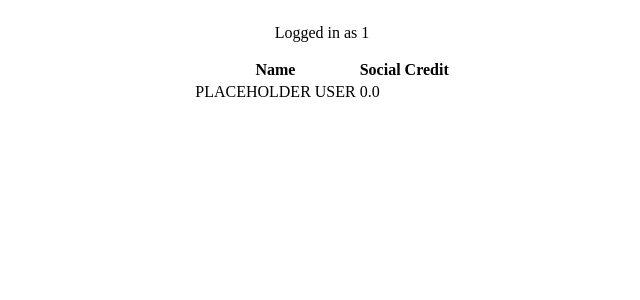
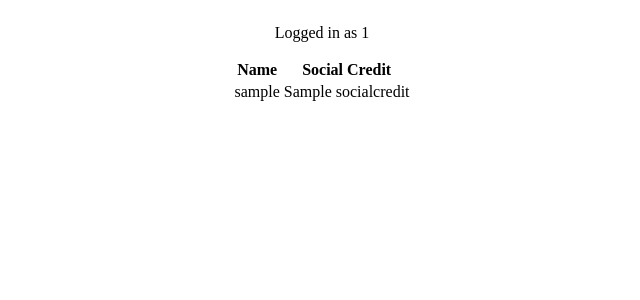
Before and after one commit to Earlo/Junction2021, a Flask app: page /protected in a window 1280 px wide. Shown: the top 300 px of the page, without its empty margins (318-958 px from the left). Run offline with Flask 2, Linux system fonts and the light colour scheme; the visitor is signed in with stand-in values (Sample User, id 1); a database or web service that is not in the repository returns one stand-in record (values such as "Sample title"); some libraries are stand-ins or nearby versions.

Commit message:
Feat: Populate leaderboard

```diff
--- a/app/main.py
+++ b/app/main.py
@@ -7,7 +7,7 @@ import flask_login
 import json
 from transformers import pipeline
 
-from .user import User, login_manager, userNameExists, checkPassword, createUser, updateSocialCredit
+from .user import User, login_manager, userNameExists, checkPassword, createUser, updateSocialCredit, users
 
 from .sentiment_scoring import process_comment, score_sentiment
 
@@ -72,13 +72,14 @@ def protected():
 
     user = flask_login.current_user.id
 
-    #TODO message prompt here
-    #TODO logout button
+    stored_users = {
+        user: sc for (user, sc) in users()
+    }
+
     return template.render(
         username = user,
-        users = {"PLACEHOLDER USER": 0.0}
+        users = stored_users
     )
-
 
 
 @app.route('/logout')
--- a/app/templates/protected.jinja
+++ b/app/templates/protected.jinja
@@ -20,7 +20,7 @@
                     </tr>
                 </thead>
                 <tbody>
-                    {% for user, sc in users.items() %}
+                    {% for user, sc in users | dictsort(by="value", reverse=true) %}
                         <tr>
                             <td>{{user}}</td>
                             <td>{{sc}}</td>
--- a/app/user.py
+++ b/app/user.py
@@ -9,11 +9,11 @@ DATABASE_URL = os.environ['DATABASE_URL']
 conn = psycopg2.connect(DATABASE_URL, sslmode='require')
 def users():
     with conn.cursor() as cur:
-        cur.execute("SELECT username FROM chatUser;")
+        cur.execute("SELECT username, socialcredit FROM chatUser;")
         result = cur.fetchall()
     print("found users", result, type(result))
     print("user 0", result[0][0], type(result[0][0]))
-    return map(lambda x: x[0], result)
+    return result
 
 def userNameExists(username):
     with conn.cursor() as cur:
```
